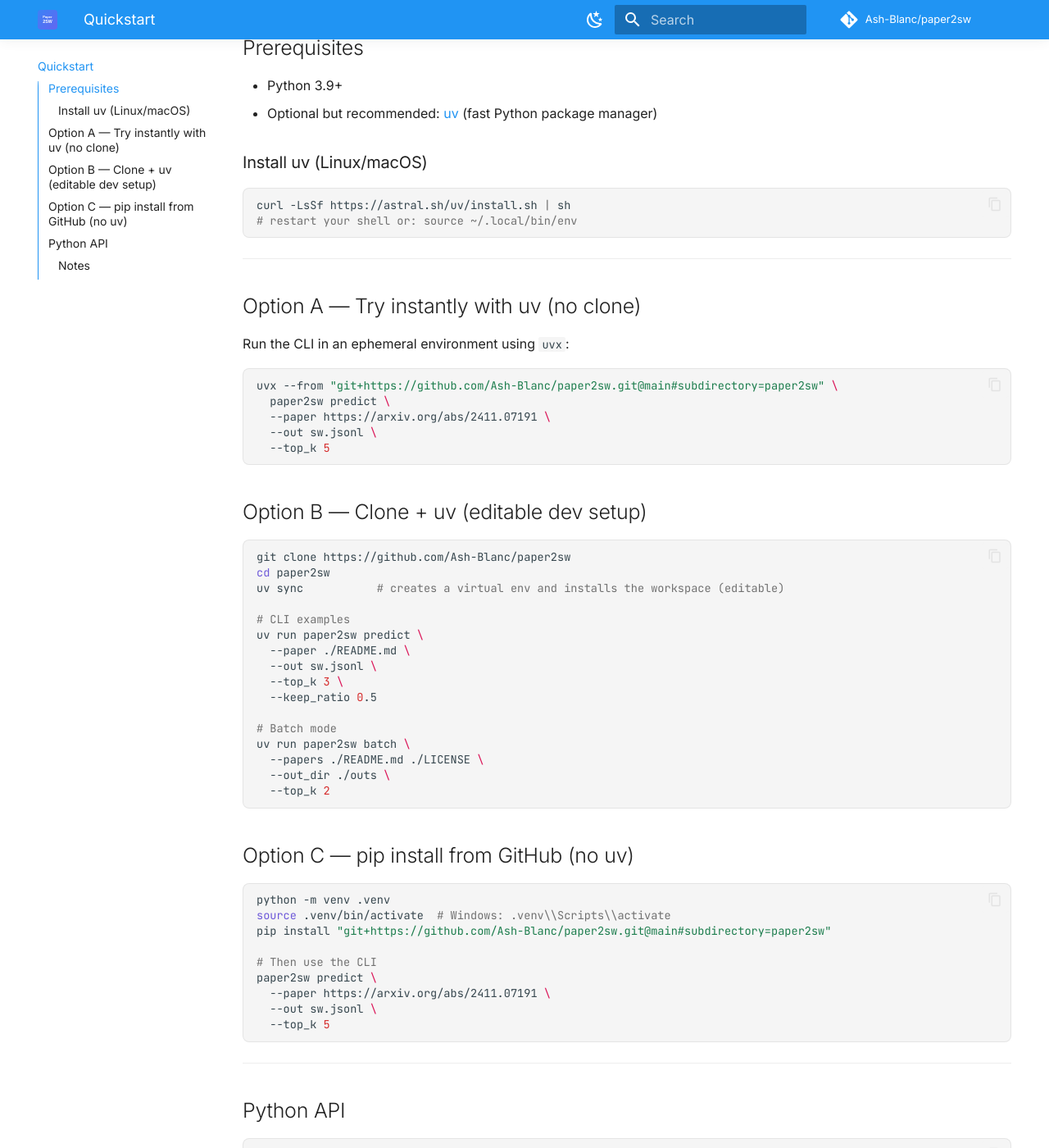
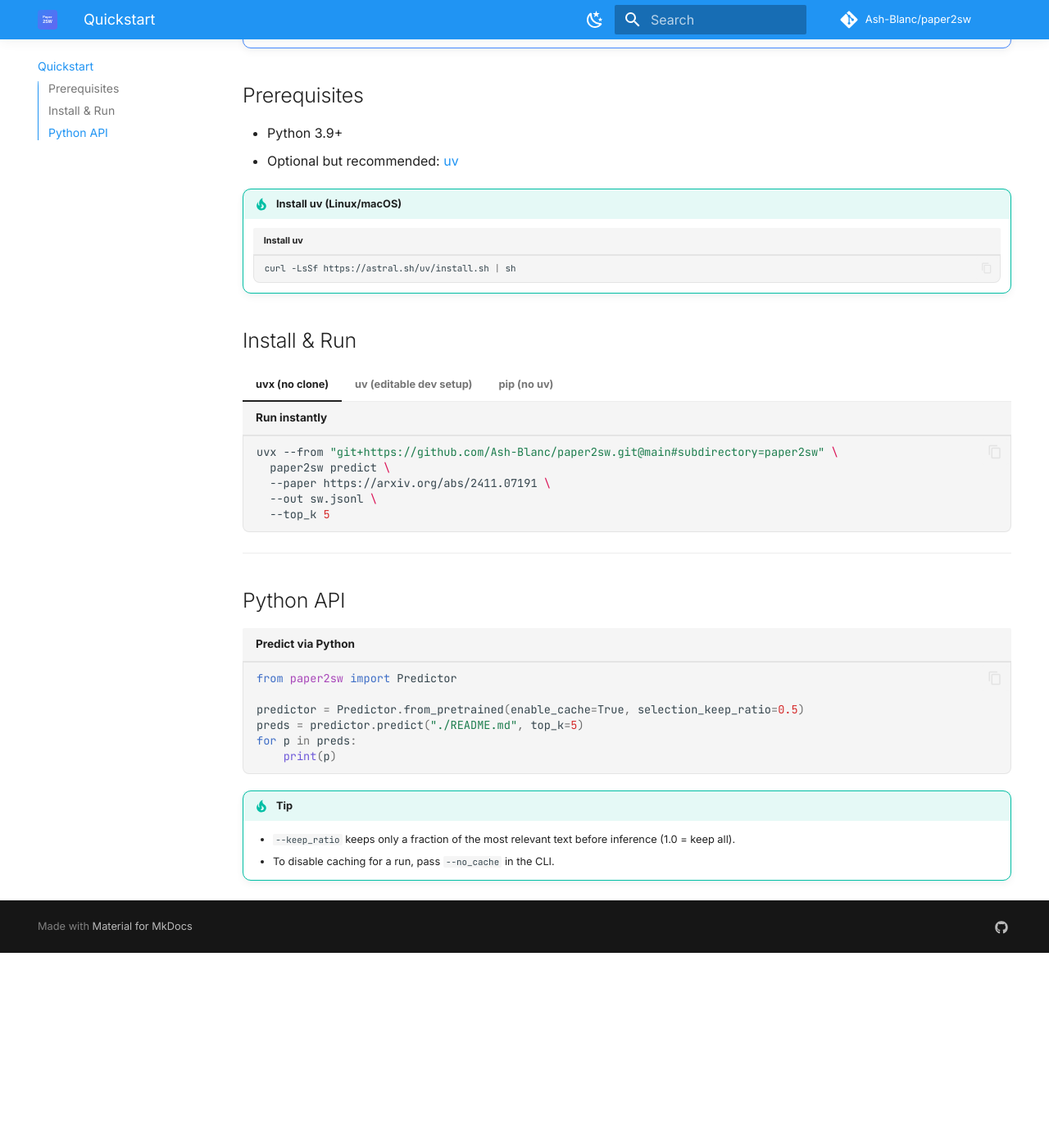
Before and after one commit to Ash-Blanc/paper2sw, an MkDocs documentation site: the page built from docs/quickstart.md, in a window 1280 px wide and 1400 px high, scrolled down 252 px. Shown: the whole window at 82% size. Built offline with MkDocs 1.6.1 and Material for MkDocs 9.7.7, drawn with Linux system fonts in a browser that asks for light colours; comment, search, counter and statistics services are not loaded; after the commit the page ends 1414 px from its top, so only the background shows below that.

Commit message:
docs(ui): reapply Material formatting (tabs, admonitions, code titles) to Quickstart and CLI

````diff
--- a/docs/quickstart.md
+++ b/docs/quickstart.md
@@ -1,66 +1,70 @@
 # Quickstart
 
-This project isn’t published on PyPI yet. Install it from the GitHub repo using uv or pip.
+!!! note "Not on PyPI"
+    This project isn’t published on PyPI yet. Install it from the GitHub repo using uv or pip.
 
 ## Prerequisites
 - Python 3.9+
-- Optional but recommended: [uv](https://docs.astral.sh/uv/) (fast Python package manager)
+- Optional but recommended: [uv](https://docs.astral.sh/uv/)
 
-### Install uv (Linux/macOS)
-```bash
-curl -LsSf https://astral.sh/uv/install.sh | sh
-# restart your shell or: source ~/.local/bin/env
-```
+!!! tip "Install uv (Linux/macOS)"
+    ```bash title="Install uv"
+    curl -LsSf https://astral.sh/uv/install.sh | sh
+    ```
 
----
+## Install & Run
 
-## Option A — Try instantly with uv (no clone)
-Run the CLI in an ephemeral environment using `uvx`:
-```bash
-uvx --from "git+https://github.com/Ash-Blanc/paper2sw.git@main#subdirectory=paper2sw" \
-  paper2sw predict \
-  --paper https://arxiv.org/abs/2411.07191 \
-  --out sw.jsonl \
-  --top_k 5
-```
+=== "uvx (no clone)"
 
-## Option B — Clone + uv (editable dev setup)
-```bash
-git clone https://github.com/Ash-Blanc/paper2sw
-cd paper2sw
-uv sync           # creates a virtual env and installs the workspace (editable)
+    ```bash title="Run instantly"
+    uvx --from "git+https://github.com/Ash-Blanc/paper2sw.git@main#subdirectory=paper2sw" \
+      paper2sw predict \
+      --paper https://arxiv.org/abs/2411.07191 \
+      --out sw.jsonl \
+      --top_k 5
+    ```
 
-# CLI examples
-uv run paper2sw predict \
-  --paper ./README.md \
-  --out sw.jsonl \
-  --top_k 3 \
-  --keep_ratio 0.5
+=== "uv (editable dev setup)"
 
-# Batch mode
-uv run paper2sw batch \
-  --papers ./README.md ./LICENSE \
-  --out_dir ./outs \
-  --top_k 2
-```
+    ```bash title="Clone & set up"
+    git clone https://github.com/Ash-Blanc/paper2sw
+    cd paper2sw
+    uv sync           # creates a virtual env and installs the workspace (editable)
+    ```
 
-## Option C — pip install from GitHub (no uv)
-```bash
-python -m venv .venv
-source .venv/bin/activate  # Windows: .venv\\Scripts\\activate
-pip install "git+https://github.com/Ash-Blanc/paper2sw.git@main#subdirectory=paper2sw"
+    ```bash title="CLI examples"
+    uv run paper2sw predict \
+      --paper ./README.md \
+      --out sw.jsonl \
+      --top_k 3 \
+      --keep_ratio 0.5
 
-# Then use the CLI
-paper2sw predict \
-  --paper https://arxiv.org/abs/2411.07191 \
-  --out sw.jsonl \
-  --top_k 5
-```
+    # Batch mode
+    uv run paper2sw batch \
+      --papers ./README.md ./LICENSE \
+      --out_dir ./outs \
+      --top_k 2
+    ```
+
+=== "pip (no uv)"
+
+    ```bash title="Install from GitHub"
+    python -m venv .venv
+    source .venv/bin/activate  # Windows: .venv\\Scripts\\activate
+    pip install "git+https://github.com/Ash-Blanc/paper2sw.git@main#subdirectory=paper2sw"
+    ```
+
+    ```bash title="Use the CLI"
+    paper2sw predict \
+      --paper https://arxiv.org/abs/2411.07191 \
+      --out sw.jsonl \
+      --top_k 5
+    ```
 
 ---
 
 ## Python API
-```python
+```python title="Predict via Python"
 from paper2sw import Predictor
 
 predictor = Predictor.from_pretrained(enable_cache=True, selection_keep_ratio=0.5)
@@ -69,6 +73,6 @@ for p in preds:
     print(p)
 ```
 
-### Notes
-- `--keep_ratio` keeps only a fraction of the most relevant text before inference (1.0 = keep all).
-- To disable caching for a run, pass `--no_cache` in the CLI.
+!!! tip
+    - `--keep_ratio` keeps only a fraction of the most relevant text before inference (1.0 = keep all).
+    - To disable caching for a run, pass `--no_cache` in the CLI.
````
Also changed, not shown: docs/cli.md (+14 -7 lines).
